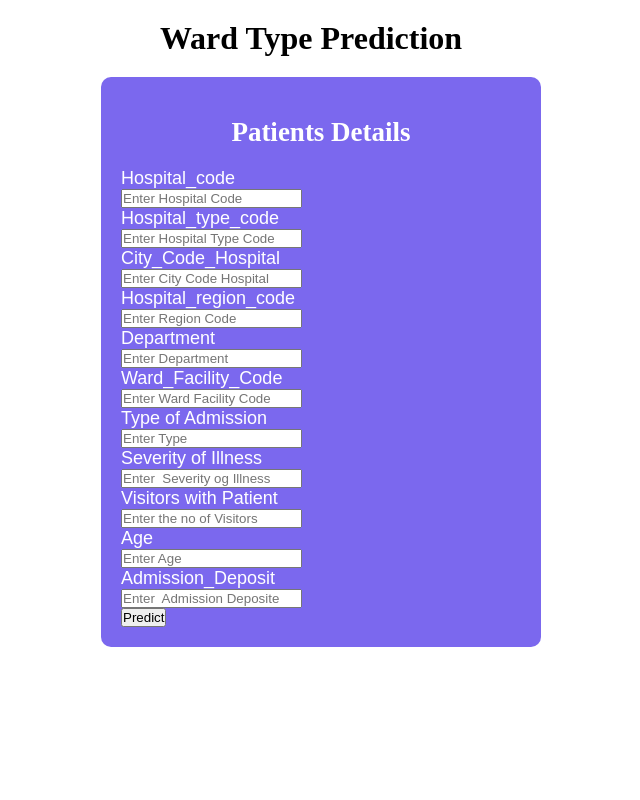
After one commit to subhadeep-123/Hospital, a Flask app: template templates/ward.html in a window 1280 px wide. The commit adds this page. Shown: the whole page, without its empty margins (329-969 px from the left). Run offline with Flask 2, Linux system fonts and the light colour scheme; the template is opened without the code that fills it, so the values that code supplies are empty; parts of the project's set-up code (start-up, migrations or seed data) failed here and were passed over.

Commit message:
Added Modeule 2 (Stay Prediction)

```diff
--- a/app.py
+++ b/app.py
@@ -151,7 +151,7 @@ def signin():
         app.logger.info('Login Data Recieved')
         if authenticate(**dataDict):
             flash('Login Successul')
-            return redirect('wardType')
+            return redirect('/')
         else:
             flash('Login Unsuccessful, Check Username or password')
             return redirect('login')
@@ -174,10 +174,20 @@ def user_not_authenticated(error):
 
 
 @app.route('/wardType')
-def patients():
+def wardType():
     vl = Checkpatients()
     if vl:
-        return render_template('patients.html')
+        return render_template('ward.html')
+    else:
+        app.logger.error('About to return user_not_authenticated_error')
+        return user_not_authenticated(404)
+
+
+@app.route('/stay')
+def stay():
+    vl = Checkpatients()
+    if vl:
+        return render_template('stay.html')
     else:
         app.logger.error('About to return user_not_authenticated_error')
         return user_not_authenticated(404)
@@ -288,7 +298,7 @@ def modelCheck():
             dataDict['Admission_Deposit'] = request.form.get('deposit')
             app.logger.debug(dataDict)
             output = predictfrommodel(dataDict)
-            return render_template('output.html', message=output[0])
+            return render_template('output_ward.html', message=output[0])
             # return jsonify(
             #     {
             #         "Data Entered": dataDict,
--- a/templates/home.html
+++ b/templates/home.html
@@ -16,7 +16,7 @@
             style="float: left; width: 200px; height: 40px; background-color: black; color: white; opacity:.8; line-height:40px; text-align: center; font-size: 15px; margin-right: 2px;"
             onChange="window.location.href=this.value">
             <option style="text-decoration:none; color: white; display: block;" value="/wardType">Ward Type</option>
-            <option style="text-decoration:none; color: white; display: block;" value="/Stay">Stay</option>
+            <option style="text-decoration:none; color: white; display: block;" value="/stay">Stay</option>
         </select>
         <li><a href="/register">REGISTER</a></li>
         <li><a href="/login">LOGIN</a></li>
--- /dev/null
+++ b/templates/ward.html
@@ -0,0 +1,137 @@
+<html>
+
+<head>
+    <title>
+        Module - 1
+    </title>
+    <style type="text/css">
+        * {
+            margin: 0;
+            padding: 0;
+        }
+
+        h1 {
+            text-align: center;
+            padding: 20px;
+        }
+
+        h2 {
+            text-align: center;
+            padding: 20px;
+        }
+
+        .register {
+            background: mediumslateblue;
+            width: 400px;
+            margin: 0px 0px 0px 430px;
+            color: white;
+            font-size: 18px;
+            padding: 20px;
+            border-radius: 10px;
+            position: center;
+        }
+
+        #register {
+            margin-left: 60px;
+        }
+
+        label {
+            color: white;
+            font-family: sans-serif;
+            font-size: 18px;
+            font-style: Times New Roman;
+        }
+
+        body {
+            background-size: 100% 700px;
+            background-repeat: no-repeat;
+        }
+
+        #name {
+            width: 280px;
+            padding: 7px;
+            border: none;
+            border-radius: 3px;
+            outline: 0;
+        }
+
+        #ph {
+            width: 60px;
+            padding: 7px;
+            border: none;
+            border-radius: 3px;
+            outline: 0;
+        }
+
+        #num {
+            width: 215px;
+            padding: 7px;
+            border: none;
+            border-radius: 3px;
+            outline: 0;
+        }
+
+        #pass {
+            width: 280px;
+            padding: 7px;
+            border: none;
+            border-radius: 3px;
+            outline: 0;
+        }
+
+        #sub {
+            width: 200px;
+            padding: 7px;
+            font-family: sans-serif;
+            font-size: 18px;
+            font-style: Times New Roman;
+            font-weight: 600;
+            border: none;
+            border-radius: 3px;
+        }
+    </style>
+</head>
+
+<body>
+    <h1>Ward Type Prediction</h1>
+    <div class="Register">
+        <h2>Patients Details</h2>
+        <form method="POST" action="/patients_model">
+            <label>Hospital_code</label><br />
+            <input type="text" name="hospital_code" placeholder="Enter Hospital Code"><br />
+
+            <label>Hospital_type_code</label><br />
+            <input type="text" name="hospital_type" placeholder="Enter Hospital Type Code"><br />
+
+            <label>City_Code_Hospital</label><br />
+            <input type="text" name="city_code" placeholder="Enter City Code Hospital"><br />
+
+            <label>Hospital_region_code</label><br />
+            <input type="text" name="region_code" placeholder="Enter Region Code"><br />
+
+            <label>Department</label><br />
+            <input type="text" name="dept" placeholder="Enter Department"><br />
+
+            <label>Ward_Facility_Code</label><br />
+            <input type="text" name="ward_code" placeholder="Enter Ward Facility Code"><br />
+
+            <label>Type of Admission</label><br />
+            <input type="text" name="type" placeholder="Enter Type"><br />
+
+            <label>Severity of Illness</label><br />
+            <input type="text" name="severity" placeholder="Enter  Severity og Illness"><br />
+
+            <label>Visitors with Patient</label><br />
+            <input type="text" name="visitors" placeholder="Enter the no of Visitors"><br />
+
+            <label>Age</label><br />
+            <input type="text" name="age" placeholder="Enter Age"><br />
+
+            <label>Admission_Deposit</label><br />
+            <input type="text" name="deposit" placeholder="Enter  Admission Deposite"><br />
+            <button type="submit">Predict</button>
+        </form>
+    </div>
+</body>
+
+</html>
```
Also changed, not shown: templates/output_ward.html (added, +34 -0 lines), templates/patients.html (deleted, +0 -137 lines), templates/stay.html (added, +137 -0 lines), templates/output_stay.html (renamed from templates/output.html), 4 other files.
